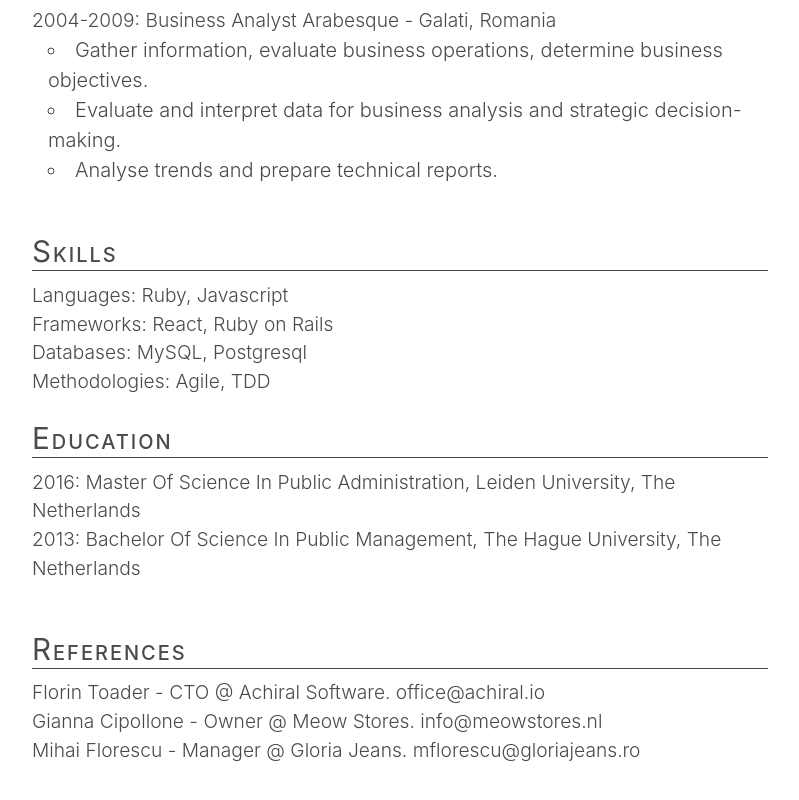
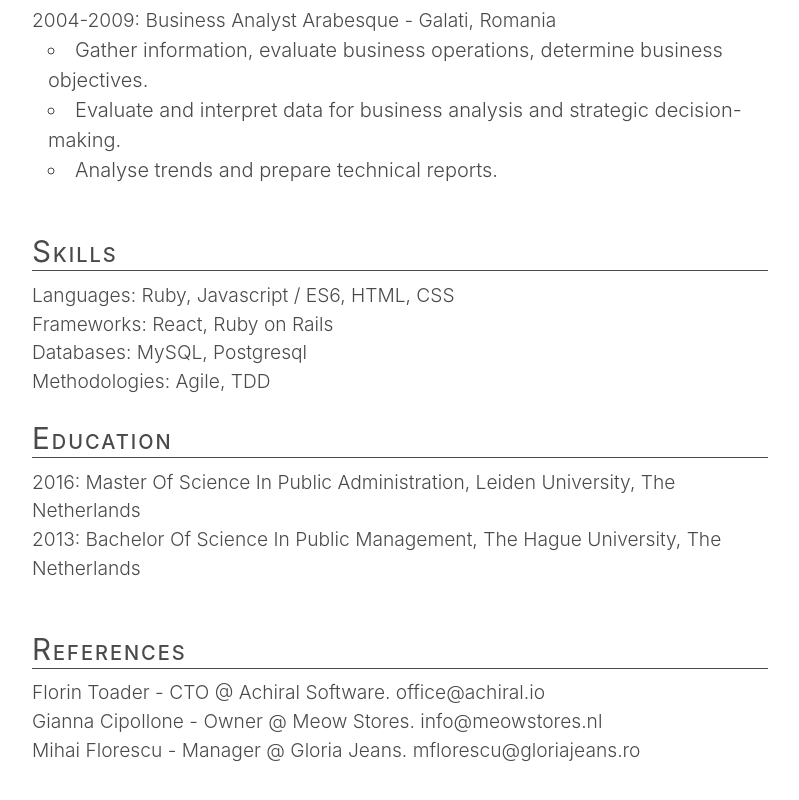
Before and after one commit to emilMircea/portfolio, a React (Create React App) app: page /cv in a window 1280 px wide. Shown: the part 935-1735 px from the top of the page, without its empty margins (240-1039 px from the left). Built offline with nearby package versions, Linux system fonts and the light colour scheme.

Commit message:
add css class and prettier format

```diff
--- a/src/components/CV/Skills.js
+++ b/src/components/CV/Skills.js
@@ -1,9 +1,9 @@
 import React from "react";
 
 const Skills = () => (
-  <div className="column">
+  <div className="column skills">
     <p className="subtitle cv-heading">Skills</p>
-    <p className="has-text-weight-light">Languages: Ruby, Javascript</p>
+    <p className="has-text-weight-light">Languages: Ruby, Javascript / ES6, HTML, CSS</p>
     <p className="has-text-weight-light">Frameworks: React, Ruby on Rails</p>
     <p className="has-text-weight-light">Databases: MySQL, Postgresql</p>
     <p className="has-text-weight-light">Methodologies: Agile, TDD</p>
```
